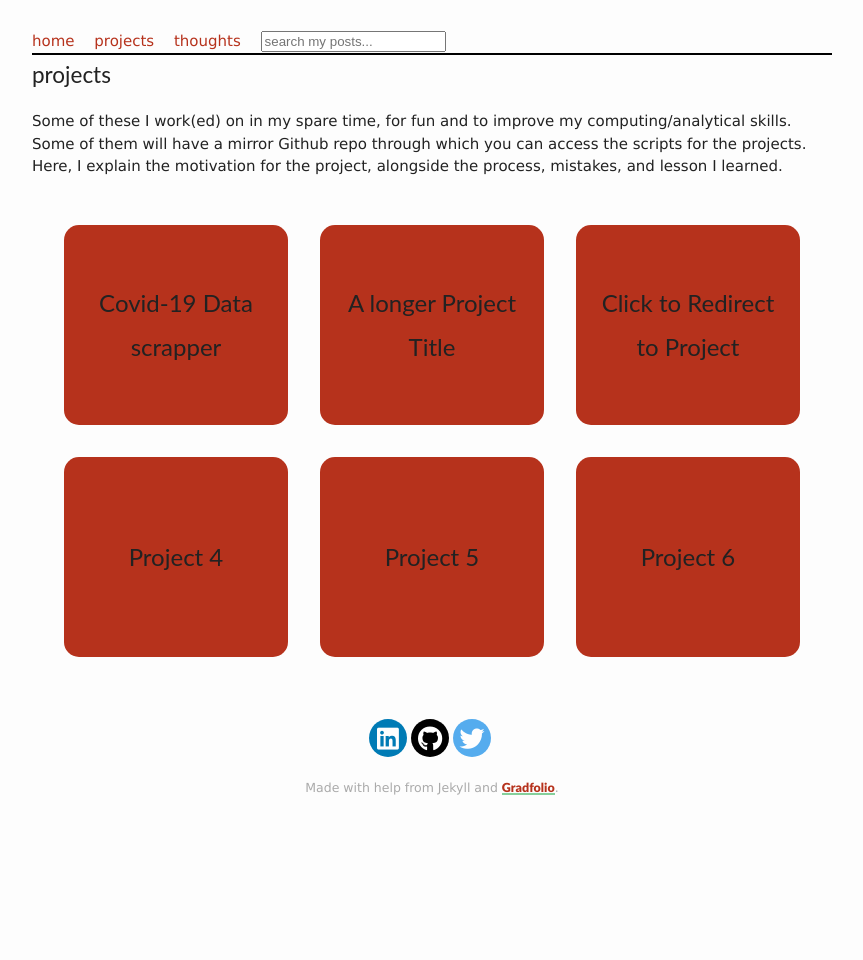
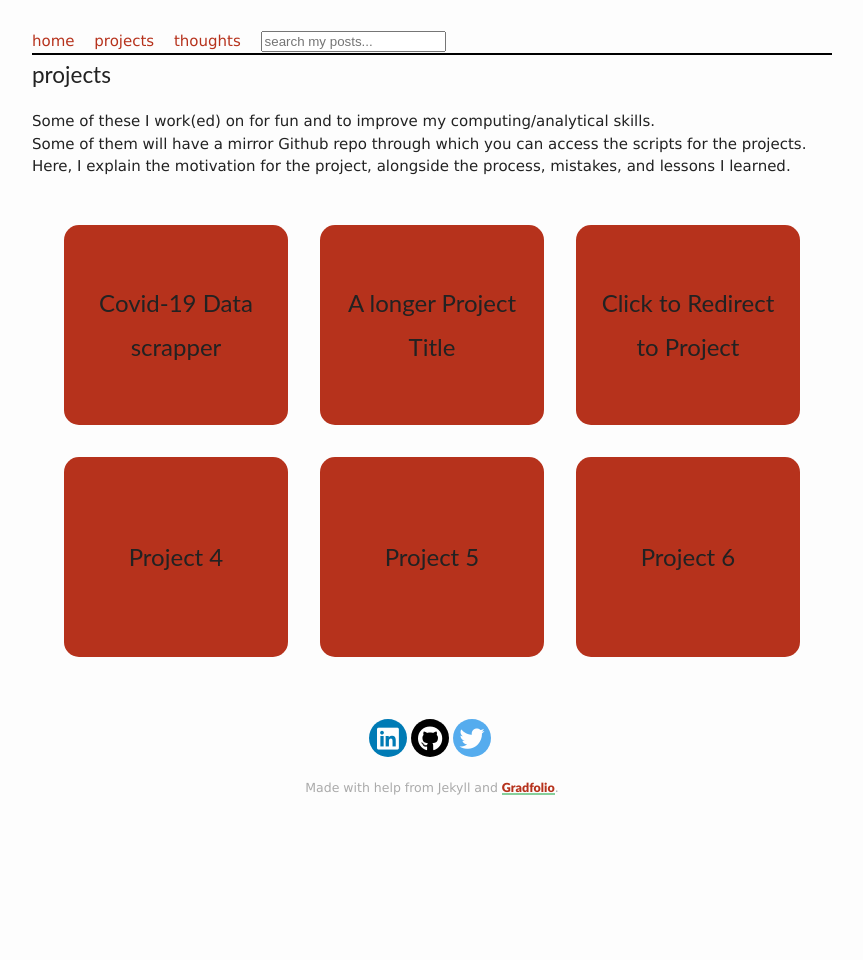
Before and after one commit to tobbyxy/temipete.github.io, a Jekyll site: the page built from _pages/projects.md, in a window 1280 px wide. Shown: the whole page, without its empty margins (208-1071 px from the left). Built offline with Jekyll 4.4.1, drawn with Linux system fonts in a browser that asks for light colours; nearby versions of some CDN libraries; comment, search, counter and statistics services are not loaded.

Commit message:
Update projects.md

```diff
--- a/_pages/projects.md
+++ b/_pages/projects.md
@@ -9,11 +9,11 @@ published: true
 	projects
 </h2>
 
-Some of these I work(ed) on in my spare time, for fun and to improve my computing/analytical skills.
+Some of these I work(ed) on for fun and to improve my computing/analytical skills.
 <br>
 Some of them will have a mirror Github repo through which you can access the scripts for the projects.
 <br>
-Here, I explain the motivation for the project, alongside the process, mistakes, and lesson I learned.
+Here, I explain the motivation for the project, alongside the process, mistakes, and lessons I learned.
 
 <div class="ProjectContainer">
 
```
